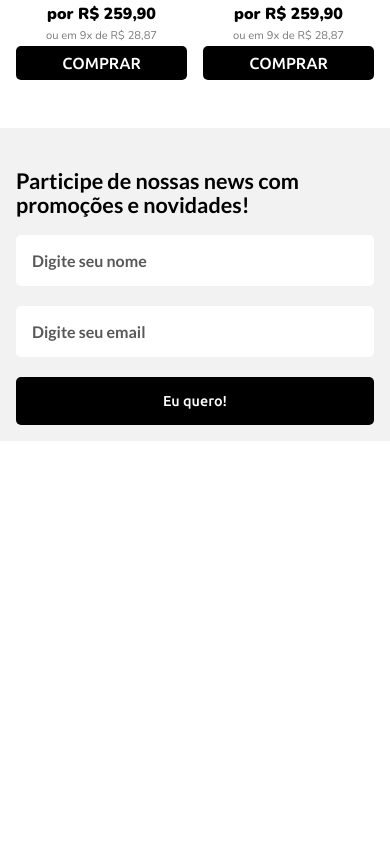
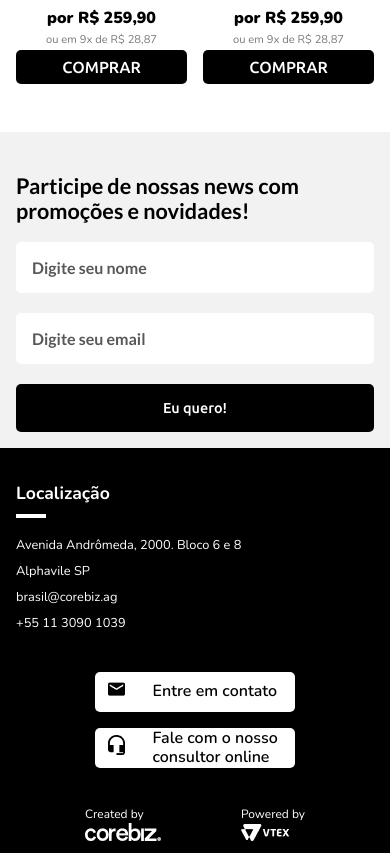
Before and after one commit to aureliocampos/desafio-corebiz, a website: page public/index.html in a window 390 px wide. Shown: the part 582-1435 px from the top of the page. Before the commit the page ends 1023 px from the top, so only its background shows below. Drawn offline with nearby package versions, Linux system fonts and the light colour scheme.

Commit message:
Adicionando Footer(mobile).

```diff
--- a/public/index.html
+++ b/public/index.html
@@ -68,6 +68,43 @@
       </form>
     </section>
   </main>
+  <footer class="footer">
+    <div class="footer-location">
+      <h3 class="footer-title">Localização</h3>
+      <p class="footer-text">Avenida Andrômeda, 2000. Bloco 6 e 8</p>
+      <p class="footer-text">Alphavile SP</p>
+      <p class="footer-text">
+        <a href="mailto:brasil@corebiz.ag">brasil@corebiz.ag</a>
+      </p>
+      <p class="footer-text">
+        <a href="tel:+55 11 3090 1039">+55 11 3090 1039</a>
+      </p>
+    </div>
+    <div class="footer-contact contact-items">
+      <a href="#" target="_blank" rel="noopener noreferrer" class="contact-item">
+        <span>
+          <img src="./img/icon-email.png" alt="icon-email">
+        </span>
+        <span>Entre em contato</span>
+      </a>
+      <a href="#" target="_blank" rel="noopener noreferrer" class="contact-item">
+        <span>
+          <img src="./img/icon-phone.png" alt="icon-phone">
+        </span>
+        <span>Fale com o nosso consultor online</span>
+      </a>
+    </div>
+    <div class="footer-administrators administrators-items">
+      <figure class="administrators-item">
+        <small class="footer-small-text">Created by</small>
+        <img src="./img/logo-corebiz-white.png" alt="" srcset="" class="footer-logo">
+      </figure>
+      <figure class="administrators-item">
+        <small class="footer-small-text">Powered by</small>
+        <img src="./img/logo-vtex.png" alt="" srcset="" class="footer-logo">
+      </figure>
+    </div>
+ </footer>
 <script src="./js/main.min.js"></script>
 </body>
 </html>
--- a/src/scss/main.scss
+++ b/src/scss/main.scss
@@ -1,6 +1,6 @@
 @import 'normalize';
 
-// Colors
+// Colors - Variables
 $c-white     : #fff;
 $c-black     : #000;
 $c-coral     : #F8475F;
@@ -9,11 +9,12 @@ $c-gray      : #BDBDBD;
 $c-mediumgray: #c0c0c0;
 $c-darkgray  : #7A7A7A;
 
-// Fonts
+// Fonts - Variables
 $f-primary  : 'Nunito', sans-serif;
 $f-secondary: 'Lato', sans-serif;
 $f-tertiary : 'Ubuntu', sans-serif;
 
+// Globals
 body {
   font-family: $f-primary;
 }
@@ -21,6 +22,8 @@ body {
   width: 100%;
   height: auto;
 }
+
+// Header
 .header {
   display: flex;
   justify-content: space-between;
@@ -47,6 +50,8 @@ body {
     }
   }
 }
+
+// Section Banner
 .section-banner {
   position: relative;
   background-image: linear-gradient(rgba(0,0,0,0.55), rgba(0,0,0,0.55)),
@@ -59,13 +64,13 @@ body {
   .section-banner-text {
     font: 600 1.4em $f-primary;
     color: $c-white;
-    line-height: 1.1;
+    line-height: 1.15;
     margin-bottom: 0;
   }
   .section-banner-title {
     font: 800 1.8em $f-primary;
     color: $c-white;
-    line-height: 1.1;
+    line-height: 1.15;
     margin-top: 0.2rem;
   }
 }
@@ -89,10 +94,11 @@ body {
     outline: none;
   }
 }
+
+// Section Products
 .section-products {
   padding: 1rem 0.5rem 2.5rem 0.5rem;
   .section-title {
-    position: relative;
     font: 900 1.1em $f-primary;
     color: $c-black;
     padding: 0 0.75rem;
@@ -141,13 +147,15 @@ body {
     }
   }
 }
+
+// Section Newsletter
 .section-newsletter {
   background-color: $c-lightgray;
   padding: 1.5rem 1rem 1rem 1rem;
   .section-title {
     font: 700 1.35em $f-secondary;
     color: $c-black;
-    line-height: 1.1;
+    line-height: 1.15;
   }
 }
 .section-newsletter-form {
@@ -176,3 +184,80 @@ body {
     border-radius: 5px;
   }
 }
+
+// Footer
+.footer {
+  background-color: $c-black;
+  padding: 0.5rem 1rem;
+  .footer-location {
+    padding: 0.5rem 0;
+    .footer-title {
+      font: 700 1.1em $f-primary;
+      color: $c-white;
+      &:after {
+        content: "";
+        display: block;
+        width: 30px;
+        height: 4px;
+        background-color: $c-white;
+        margin-top: 0.5em;
+      }
+    }
+    .footer-text {
+      font: 400 0.8em $f-primary;
+      color: $c-white;
+      margin: 0.5rem 0;
+      a {
+        color: $c-white;
+        text-decoration: none;
+      }
+    }
+  }
+}
+.contact-items {
+  width: 200px;
+  padding: 0.5rem 0;
+  margin: 0 auto;
+  .contact-item {
+    display: flex;
+    justify-content: space-around;
+    align-items: center;
+    width: 200px;
+    height: 40px;
+    font: 600 1em $f-primary;
+    color: $c-black;
+    line-height: 1.15;
+    text-decoration: none;
+    background-color: $c-white;
+    margin-top: 1rem;
+    border-radius: 5px;
+    span{
+      display: block;
+      height: auto;
+      &:first-child  {
+        width: 20px;
+      }
+      &:last-child {
+        width: 130px;
+      }
+     }
+   }
+}
+
+.administrators-items {
+  display: flex;
+  justify-content: space-between;
+  align-items: center;
+  width: 220px;
+  margin: 2rem auto 0 auto;
+  .administrators-item {
+    margin: 0;
+    .footer-small-text {
+      color: white;
+      display: block;
+      font-size: 0.75em;
+      font-weight: 400;
+      margin-bottom: 0.1rem;
+    }
+  }
+}
```
Also changed, not shown: public/css/main.min.css, public/img/logo-corebiz-white.png (added), public/img/logo-vtex.png (added), 1 other file.
